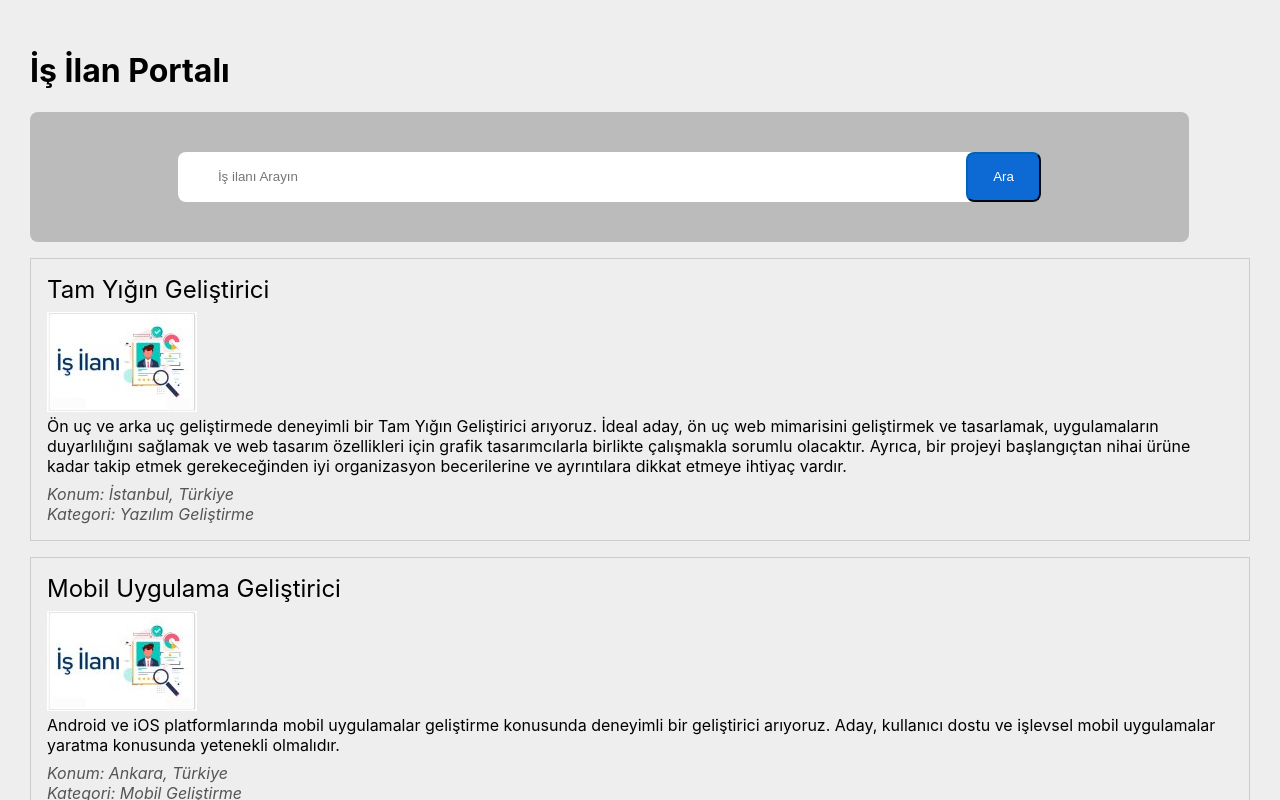
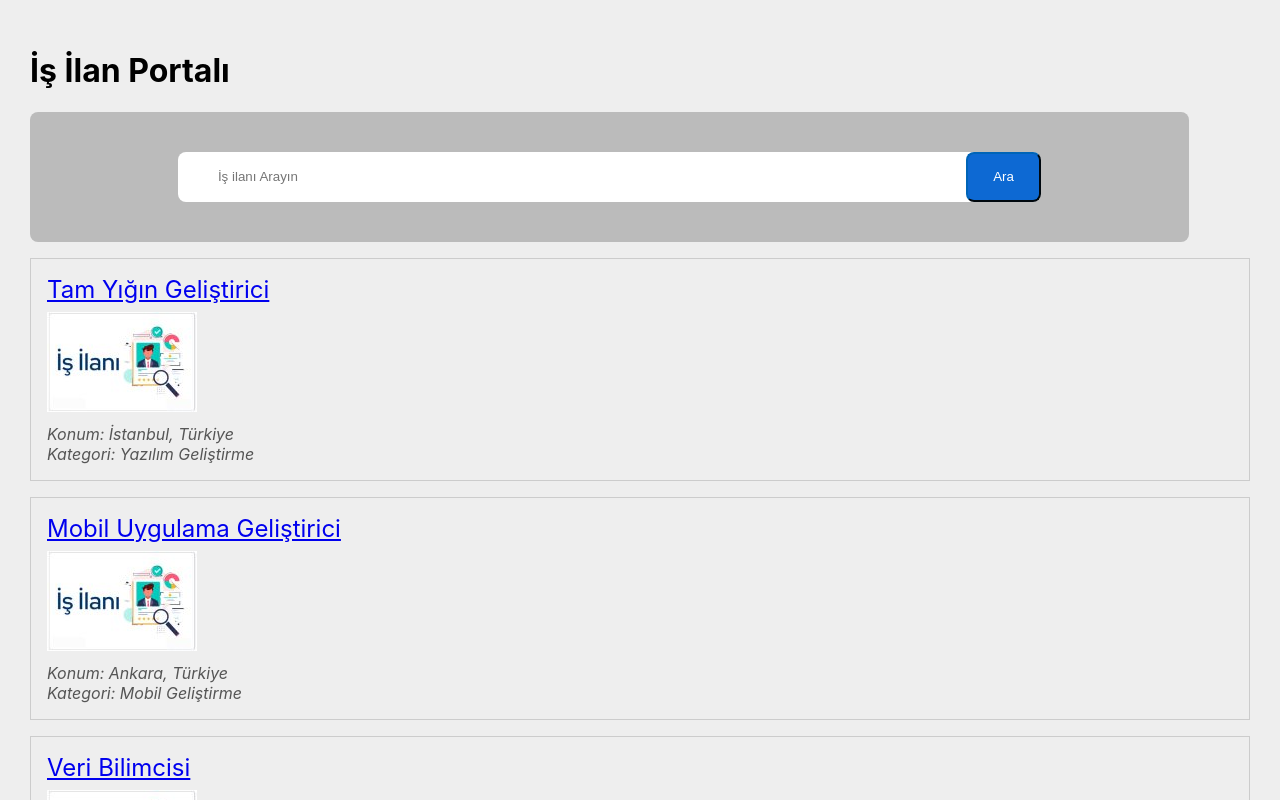
Before and after one commit to Harun-Gundogan/is-ilanlari-portali, a React (Create React App) app: page / in a window 1280 px wide. Shown: the top 800 px of the page. Built offline with nearby package versions, Linux system fonts and the light colour scheme.

Commit message:
version2

```diff
--- a/package.json
+++ b/package.json
@@ -8,6 +8,7 @@
     "@testing-library/user-event": "^13.5.0",
     "react": "^18.3.1",
     "react-dom": "^18.3.1",
+    "react-router-dom": "^6.24.1",
     "react-scripts": "5.0.1",
     "web-vitals": "^2.1.4"
   },
--- a/src/App.js
+++ b/src/App.js
@@ -1,21 +1,26 @@
-import logo from './logo.svg';
+import React from 'react';
+import { BrowserRouter as Router, Routes, Route } from 'react-router-dom';
+import IlanList from './components/IlanList';
+import IlanDetay from './pages/IlanDetay';
 import './App.css';
-import IlanList from './components/IlanList';
 
 function App() {
   return (
+    <Router>
       <div className="App">
-
         <h1>İş İlan Portalı</h1>
         <div className="header">
-
           <div className="arama_kutusu">
-          <input type="text" placeholder="İş ilanı Arayın"/>
+            <input type="text" placeholder="İş ilanı Arayın" />
             <button id="arama_butonu">Ara</button>
           </div>
         </div>
-      <IlanList/>
+        <Routes>
+          <Route path="/" element={<IlanList />} />
+          <Route path="/ilan/:id" element={<IlanDetay />} />
+        </Routes>
       </div>
+    </Router>
   );
 }
 
--- a/src/components/IlanList.js
+++ b/src/components/IlanList.js
@@ -1,6 +1,7 @@
 import React from 'react';
+import { Link } from 'react-router-dom';
 
-const is_ilanlari_veriler = [
+export const is_ilanlari_veriler = [
     {
         "job_title": "Tam Yığın Geliştirici",
         "job_description": "Ön uç ve arka uç geliştirmede deneyimli bir Tam Yığın Geliştirici arıyoruz. İdeal aday, ön uç web mimarisini geliştirmek ve tasarlamak, uygulamaların duyarlılığını sağlamak ve web tasarım özellikleri için grafik tasarımcılarla birlikte çalışmakla sorumlu olacaktır. Ayrıca, bir projeyi başlangıçtan nihai ürüne kadar takip etmek gerekeceğinden iyi organizasyon becerilerine ve ayrıntılara dikkat etmeye ihtiyaç vardır.",
@@ -73,21 +74,22 @@ const is_ilanlari_veriler = [
     }
 ];
 
-  const IlanKartlari = ({ ilan }) => (
+const IlanKartlari = ({ ilan, index }) => (
     <div className="ilan">
-        <div className="ilan-baslik">{ilan.job_title}</div>
+        <div className="ilan-baslik"> <Link to={`/ilan/${index}`}>{ilan.job_title}</Link></div>
         <img src={ilan.job_image_url} alt={ilan.job_title} />
-        <div className='ilan-aciklama'>{ilan.job_description}</div>
+        <div className='ilan-aciklama'>{ilan.job}</div>
         <div className='ilan-lokasyon'>Konum: {ilan.location}</div>
         <div className='ilan-katagori'>Kategori: {ilan.category}</div>
+
     </div>
 );
 
 const IlanList = () => {
     return (
         <div id="ilan-listesi">
-            {is_ilanlari_veriler.map((is_ilanlari_veri, index) => (
-                <IlanKartlari key={index} ilan={is_ilanlari_veri}/>
+            {is_ilanlari_veriler.map((ilan, index) => (
+                <IlanKartlari key={index} index={index} ilan={ilan}/>
             ))}
         </div>
     );
--- /dev/null
+++ b/src/pages/IlanDetay.js
@@ -0,0 +1,24 @@
+import React from 'react';
+import { useParams } from 'react-router-dom';
+import { is_ilanlari_veriler } from '../components/IlanList';
+
+const IlanDetay = () => {
+    const { id } = useParams();
+    const ilan = is_ilanlari_veriler[id];
+
+    if (!ilan) {
+        return <div>İlan bulunamadı</div>;
+    }
+
+    return (
+        <div className="ilan-detay">
+            <h1>{ilan.job_title}</h1>
+            <img src="D:\Çalışmalar\Unityacademy\is-ilan-portali\public\images" alt={ilan.job_title}/>
+            <p>{ilan.job_description}</p>
+            <p>Konum: {ilan.location}</p>
+            <p>Kategori: {ilan.category}</p>
+        </div>
+    );
+};
+
+export default IlanDetay;
```
Also changed, not shown: 2 other files (tests, documents, lock files or other folders). Lines whose indentation alone changed are shown as unchanged.
